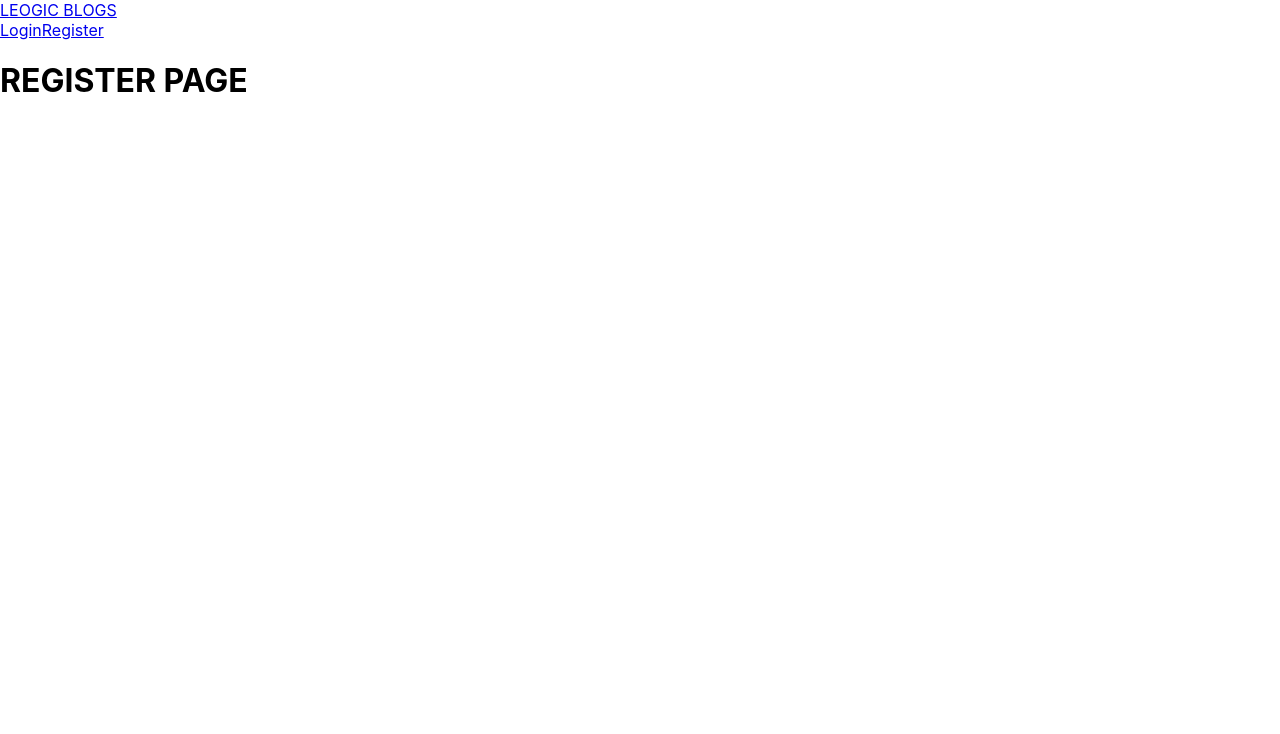
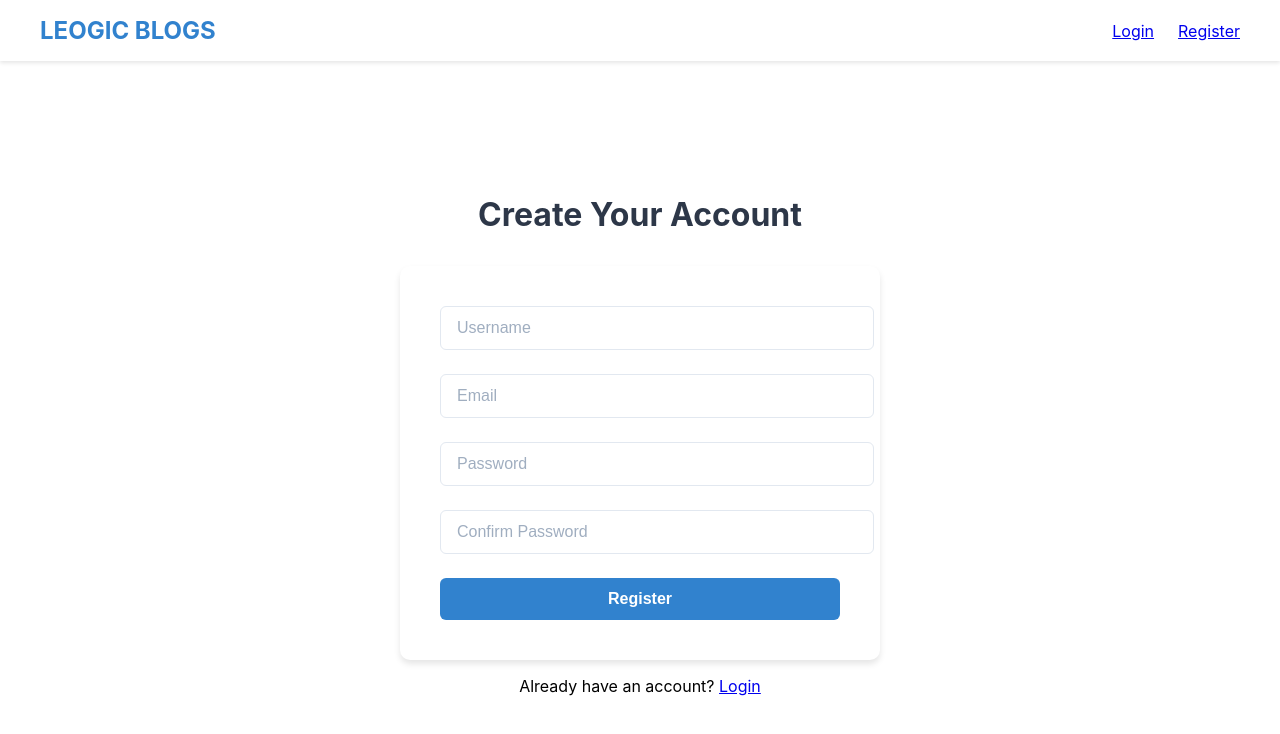
Before and after one commit to LeogicTanzania/BLOG-PLATFORM, a React (Create React App) app in the folder front-end/: page /register in a window 1280 px wide. Shown: the top 734 px of the page. Built offline with nearby package versions, Linux system fonts and the light colour scheme; no server answers.

Commit message:
STYLING
- Added styling for Header component
- Added styling for Login & Register page
- Created component for registering user

```diff
--- a/front-end/src/App.css
+++ b/front-end/src/App.css
@@ -0,0 +1,180 @@
+/* ===== HEADER STYLES ===== */
+.header {
+  background-color: #ffffff;
+  box-shadow: 0 2px 4px rgba(0, 0, 0, 0.1);
+  position: sticky;
+  top: 0;
+  z-index: 100;
+}
+
+.nav {
+  display: flex;
+  justify-content: space-between;
+  align-items: center;
+  padding: 1rem 2rem;
+  max-width: 1200px;
+  margin: 0 auto;
+}
+
+.nav-logo {
+  font-size: 1.5rem;
+  font-weight: 700;
+  color: #3182ce;
+  text-decoration: none;
+}
+
+.nav-links {
+  display: flex;
+  gap: 1.5rem;
+  align-items: center;
+}
+
+.nav-link {
+  color: #4a5568;
+  text-decoration: none;
+  font-weight: 500;
+  transition: color 0.2s;
+}
+
+.nav-link:hover {
+  color: #3182ce;
+}
+
+.nav-button {
+  background-color: #3182ce;
+  color: white;
+  border: none;
+  padding: 0.5rem 1rem;
+  border-radius: 4px;
+  cursor: pointer;
+  font-weight: 500;
+  transition: background-color 0.2s;
+}
+
+.nav-button:hover {
+  background-color: #2c5282;
+}
+
+/* ===== RESPONSIVE DESIGN ===== */
+@media (max-width: 768px) {
+  .nav {
+    padding: 1rem;
+    flex-direction: column;
+    gap: 1rem;
+  }
+
+  .nav-links {
+    width: 100%;
+    justify-content: space-around;
+  }
+}
+
+/* ===== LOGIN/REGISTER PAGE ===== */
+.login-register-container {
+  display: flex;
+  flex-direction: column;
+  align-items: center;
+  justify-content: center;
+  min-height: calc(100vh - 100px);
+  padding: 2rem;
+}
+
+.login-register-title {
+  font-size: 2rem;
+  color: #2d3748;
+  margin-bottom: 2rem;
+  text-align: center;
+}
+
+.login-register-form {
+  width: 100%;
+  max-width: 400px;
+  background: white;
+  padding: 2.5rem;
+  border-radius: 10px;
+  box-shadow: 0 4px 6px rgba(0, 0, 0, 0.1);
+}
+
+.form-group {
+  margin-bottom: 1.5rem;
+}
+
+.form-input {
+  width: 100%;
+  padding: 0.75rem 1rem;
+  font-size: 1rem;
+  border: 1px solid #e2e8f0;
+  border-radius: 6px;
+  transition: all 0.3s;
+}
+
+.form-input:focus {
+  outline: none;
+  border-color: #3182ce;
+  box-shadow: 0 0 0 3px rgba(49, 130, 206, 0.2);
+}
+
+.form-input::placeholder {
+  color: #a0aec0;
+}
+
+.login-register-button {
+  width: 100%;
+  padding: 0.75rem;
+  background-color: #3182ce;
+  color: white;
+  border: none;
+  border-radius: 6px;
+  font-size: 1rem;
+  font-weight: 600;
+  cursor: pointer;
+  transition: all 0.3s;
+}
+
+.login-register-button:hover {
+  background-color: #2c5282;
+  transform: translateY(-2px);
+}
+
+.login-register-button:active {
+  transform: translateY(0);
+}
+
+/* Error states */
+.input-error {
+  border-color: #e53e3e;
+}
+
+.error-message {
+  color: #e53e3e;
+  font-size: 0.875rem;
+  margin-top: 0.25rem;
+}
+
+/* Link to register */
+.register-link {
+  text-align: center;
+  margin-top: 1.5rem;
+  color: #4a5568;
+}
+
+.register-link a {
+  color: #3182ce;
+  text-decoration: none;
+  font-weight: 500;
+}
+
+.register-link a:hover {
+  text-decoration: underline;
+}
+
+/* Responsive design */
+@media (max-width: 480px) {
+  .login-register-form {
+    padding: 1.5rem;
+  }
+
+  .login-register-title {
+    font-size: 1.5rem;
+  }
+}
--- a/front-end/src/pages/Login.jsx
+++ b/front-end/src/pages/Login.jsx
@@ -3,7 +3,11 @@ import { useAuth } from "../context/AuthContext"; // For accessing authenticatio
 
 // Login component
 export default function Login() {
-  const { register, handleSubmit } = useForm();
+  const {
+    register,
+    handleSubmit,
+    formState: { errors },
+  } = useForm();
 
   const { login } = useAuth();
 
@@ -16,26 +20,54 @@ export default function Login() {
   };
 
   return (
-    <>
-      <h1>LOGIN PAGE</h1>
-
-      <form onSubmit={handleSubmit(onSubmit)}>
+    <div className="login-register-container">
+      <h1 className="login-register-title">Login Your Account</h1>
+      <form className="login-register-form" onSubmit={handleSubmit(onSubmit)}>
+        <div className="form-group">
           <input
+            className={`form-input ${errors.email ? "input-error" : ""}`}
             // This creates input field named 'email' makes it required & lets react-hook-form manage its value, validation & events automatically
-          {...register("email", { required: true })}
+            {...register("email", {
+              required: true,
+              pattern: {
+                value: /^[A-Z0-9._%+-]+@[A-Z0-9.-]+\.[A-Z]{2,}$/i,
+                message: "Invalid email address",
+              },
+            })}
             type="email"
             placeholder="Email"
           />
+          {errors.email && (
+            <p className="error-message">{errors.email.message}</p>
+          )}
+        </div>
 
+        <div className="form-group">
           <input
+            className={`form-input ${errors.password ? "input-error" : ""}`}
             // This creates input field named 'password' makes it required & lets react-hook-form manage its value, validation & events automatically
-          {...register("password", { required: true })}
+            {...register("password", {
+              required: "Password is required",
+              minLength: {
+                value: 6,
+                message: "Password must be at least 6 characters",
+              },
+            })}
             type="password"
             placeholder="Password"
           />
+          {errors.password && (
+            <p className="error-message">{errors.password.message}</p>
+          )}
+        </div>
 
-        <button type="submit">Login</button>
+        <button type="submit" className="login-register-button">
+          Login
+        </button>
       </form>
-    </>
+      <p className="login-link">
+        Don't have an account? <a href="/register">Create Account</a>
+      </p>
+    </div>
   );
 }
--- a/front-end/src/pages/Register.jsx
+++ b/front-end/src/pages/Register.jsx
@@ -1,7 +1,114 @@
+import { useForm } from "react-hook-form";
+import { useAuth } from "../context/AuthContext";
+import { useNavigate } from "react-router-dom";
+
 export default function Register() {
+  const {
+    register,
+    handleSubmit,
+    watch,
+    formState: { errors },
+  } = useForm();
+  const { register: registerUser } = useAuth();
+  const navigate = useNavigate();
+
+  const onSubmit = async ({ username, email, password }) => {
+    try {
+      await registerUser(username, email, password);
+      navigate("/"); // Redirect to home after successful registration
+    } catch (error) {
+      console.error("Registration Failed:", error);
+    }
+  };
+
   return (
-    <>
-      <h1>REGISTER PAGE</h1>
-    </>
+    <div className="login-register-container">
+      <h1 className="login-register-title">Create Your Account</h1>
+
+      <form className="login-register-form" onSubmit={handleSubmit(onSubmit)}>
+        <div className="form-group">
+          <input
+            className={`form-input ${errors.username ? "input-error" : ""}`}
+            {...register("username", {
+              required: "Username is required",
+              minLength: {
+                value: 4,
+                message: "Username must be at least 4 characters",
+              },
+              maxLength: {
+                value: 20,
+                message: "Username cannot exceed 20 characters",
+              },
+            })}
+            type="text"
+            placeholder="Username"
+          />
+          {errors.username && (
+            <p className="error-message">{errors.username.message}</p>
+          )}
+        </div>
+
+        <div className="form-group">
+          <input
+            className={`form-input ${errors.email ? "input-error" : ""}`}
+            {...register("email", {
+              required: "Email is required",
+              pattern: {
+                value: /^[A-Z0-9._%+-]+@[A-Z0-9.-]+\.[A-Z]{2,}$/i,
+                message: "Invalid email address",
+              },
+            })}
+            type="email"
+            placeholder="Email"
+          />
+          {errors.email && (
+            <p className="error-message">{errors.email.message}</p>
+          )}
+        </div>
+
+        <div className="form-group">
+          <input
+            className={`form-input ${errors.password ? "input-error" : ""}`}
+            {...register("password", {
+              required: "Password is required",
+              minLength: {
+                value: 6,
+                message: "Password must be at least 6 characters",
+              },
+            })}
+            type="password"
+            placeholder="Password"
+          />
+          {errors.password && (
+            <p className="error-message">{errors.password.message}</p>
+          )}
+        </div>
+
+        <div className="form-group">
+          <input
+            className={`form-input ${
+              errors.confirmPassword ? "input-error" : ""
+            }`}
+            {...register("confirmPassword", {
+              required: "Please confirm your password",
+              validate: (value) =>
+                value === watch("password") || "Passwords don't match",
+            })}
+            type="password"
+            placeholder="Confirm Password"
+          />
+          {errors.confirmPassword && (
+            <p className="error-message">{errors.confirmPassword.message}</p>
+          )}
+        </div>
+
+        <button type="submit" className="login-register-button">
+          Register
+        </button>
+      </form>
+      <p className="login-link">
+        Already have an account? <a href="/login">Login</a>
+      </p>
+    </div>
   );
 }
```
Lines whose indentation alone changed are shown as unchanged.
